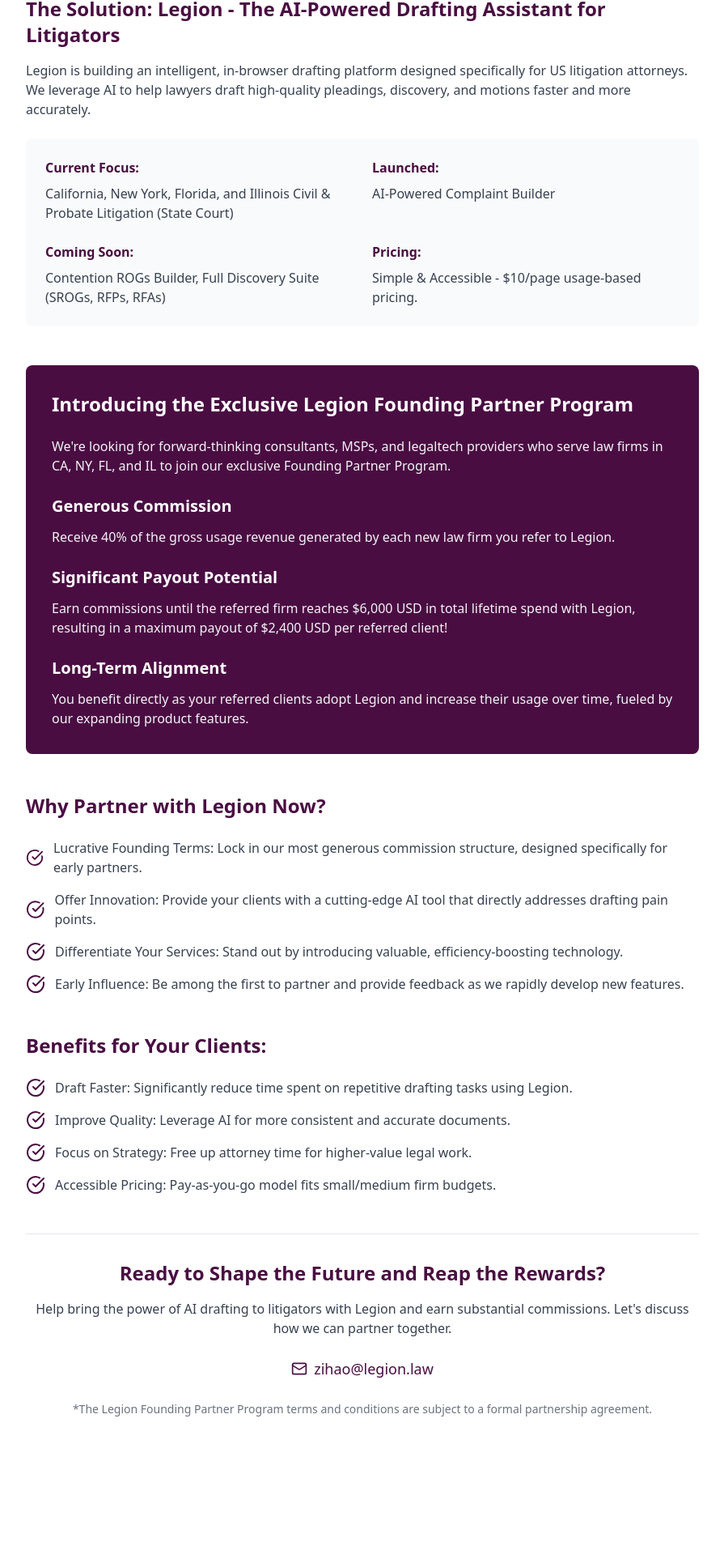
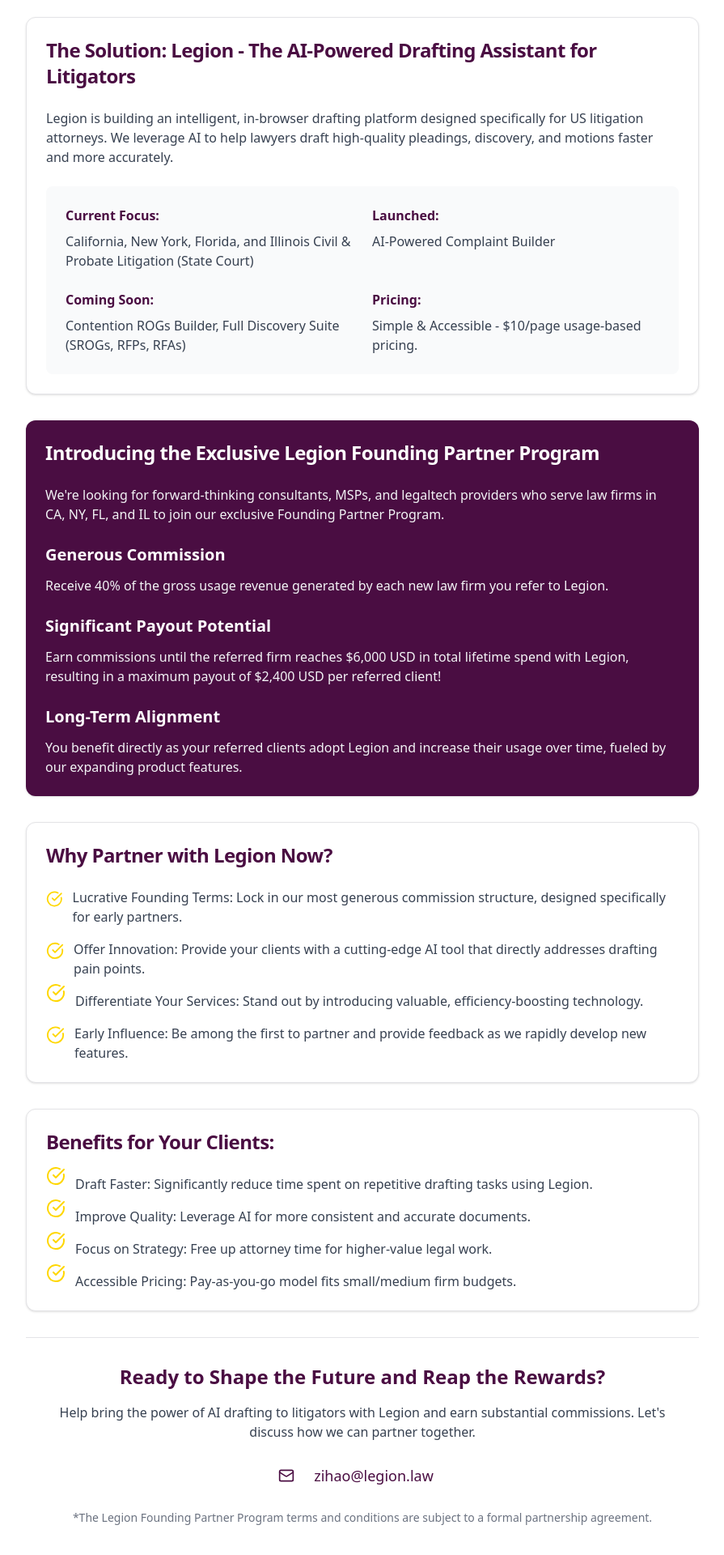
Before and after one commit to zihaojng/Legion-Founding-Partner-Program-One-Pager, a React app: page / in a window 1280 px wide. Shown: the part 549-2469 px from the top of the page at 81% size, without its empty margins (192-1087 px from the left). Before the commit the page ends 2347 px from the top, so only its background shows below. Built offline with nearby package versions, Linux system fonts and the light colour scheme; the HTML template or start-up script is replaced by a standard one.

Commit message:
beautify

```diff
--- a/package.json
+++ b/package.json
@@ -10,14 +10,18 @@
     "preview": "npx vite preview"
   },
   "dependencies": {
+    "@radix-ui/react-separator": "^1.1.6",
+    "@radix-ui/react-slot": "^1.2.2",
     "@tailwindcss/vite": "^4.1.7",
     "class-variance-authority": "^0.7.1",
     "clsx": "^2.1.1",
+    "framer-motion": "^12.12.1",
     "lucide-react": "^0.441.0",
     "react": "^18.3.1",
     "react-dom": "^18.3.1",
     "tailwind-merge": "^3.3.0",
-    "tailwindcss-animate": "^1.0.7"
+    "tailwindcss-animate": "^1.0.7",
+    "tailwindcss-animated": "^2.0.0"
   },
   "devDependencies": {
     "@types/node": "^20.11.18",
--- a/src/components/Flyer.tsx
+++ b/src/components/Flyer.tsx
@@ -1,18 +1,60 @@
 import { CheckCircleIcon, MailIcon } from 'lucide-react';
+import { Card, CardContent, CardHeader, CardTitle } from "@/components/ui/card";
+import { Button } from "@/components/ui/button";
+import { Separator } from "@/components/ui/separator";
+import { motion } from "framer-motion";
+
 export function Flyer() {
-  return <div className="max-w-4xl mx-auto px-8 py-12 bg-white min-h-screen">
-      <div className="mb-12">
+  return (
+    <motion.div
+      className="max-w-4xl mx-auto p-8 bg-white min-h-screen"
+      initial={{ opacity: 0, y: 50 }}
+      whileInView={{ opacity: 1, y: 0 }}
+      viewport={{ once: true }}
+      transition={{ duration: 0.5 }}
+    >
+      <Card className="mb-12 border-none shadow-none">
+        <CardContent className="p-0">
           <img src="./Light.png" alt="Legion Logo" className="h-32 mb-8" />
           <h1 className="text-3xl md:text-4xl font-bold mb-6 text-[#4A0D42]">
-          Become a Legion Founding Partner: Shape the Future of Litigation
-          Drafting & Earn Significant Rewards
+            Become a Legion{" "}
+            <span className="relative">
+              Founding Partner
+              <svg
+                viewBox="0 0 286 73"
+                fill="none"
+                className="absolute -left-2 -right-2 -top-2 bottom-0 translate-y-[-14px]"
+              >
+                <motion.path
+                  initial={{ pathLength: 0 }}
+                  whileInView={{ pathLength: 1 }}
+                  transition={{
+                    duration: 1.25,
+                    ease: "easeInOut",
+                  }}
+                  d="M142.293 1C106.854 16.8908 6.08202 7.17705 1.23654 43.3756C-2.10604 68.3466 29.5633 73.2652 122.688 71.7518C215.814 70.2384 316.298 70.689 275.761 38.0785C230.14 1.37835 97.0503 24.4575 52.9384 1"
+                  stroke="#FFD700"
+                  strokeWidth="3"
+                />
+              </svg>
+            </span>:{" "}
+            Shape the Future of Litigation Drafting & Earn Significant Rewards
           </h1>
-      </div>
-      <div className="space-y-12">
-        <section>
-          <h2 className="text-2xl font-bold mb-4 text-[#4A0D42]">
+        </CardContent>
+      </Card>
+      <motion.div
+        initial={{ opacity: 0, y: 50 }}
+        whileInView={{ opacity: 1, y: 0 }}
+        viewport={{ once: true }}
+        transition={{ duration: 0.5 }}
+      >
+        <Card>
+          <CardHeader>
+            <CardTitle className="text-2xl text-[#4A0D42]">
               The Challenge:
-          </h2>
+            </CardTitle>
+          </CardHeader>
+          <CardContent>
             <p className="text-gray-700">
               Drafting standard litigation documents – pleadings, discovery
               requests, motions – consumes countless hours for litigators,
@@ -20,12 +62,23 @@
               drains valuable time that could be spent on strategy, client
               interaction, and growth.
             </p>
-        </section>
-        <section>
-          <h2 className="text-2xl font-bold mb-4 text-[#4A0D42]">
+          </CardContent>
+        </Card>
+      </motion.div>
+      <motion.div
+        initial={{ opacity: 0, y: 50 }}
+        whileInView={{ opacity: 1, y: 0 }}
+        viewport={{ once: true }}
+        transition={{ duration: 0.5 }}
+      >
+        <Card className="mt-8">
+          <CardHeader>
+            <CardTitle className="text-2xl text-[#4A0D42]">
               The Solution: Legion - The AI-Powered Drafting Assistant for
               Litigators
-          </h2>
+            </CardTitle>
+          </CardHeader>
+          <CardContent>
             <p className="text-gray-700 mb-6">
             Legion is building an intelligent, in-browser drafting platform
             designed specifically for US litigation attorneys. We leverage AI to
@@ -62,11 +115,22 @@
               </p>
             </div>
             </div>
-        </section>
-        <section className="bg-[#4A0D42] text-white p-8 rounded-lg">
-          <h2 className="text-2xl font-bold mb-6">
+          </CardContent>
+        </Card>
+      </motion.div>
+      <motion.div
+        initial={{ opacity: 0, y: 50 }}
+        whileInView={{ opacity: 1, y: 0 }}
+        viewport={{ once: true }}
+        transition={{ duration: 0.5 }}
+      >
+        <Card className="mt-8 bg-[#4A0D42] text-white border-none">
+          <CardHeader>
+            <CardTitle className="text-2xl text-white">
             Introducing the Exclusive Legion Founding Partner Program
-          </h2>
+            </CardTitle>
+          </CardHeader>
+          <CardContent>
             <p className="text-gray-100 mb-6">
             We're looking for forward-thinking consultants, MSPs, and legaltech
             providers who serve law firms in CA, NY, FL, and IL to join our
@@ -103,31 +167,62 @@
               </p>
             </div>
             </div>
-        </section>
-        <section>
-          <h2 className="text-2xl font-bold mb-6 text-[#4A0D42]">
+          </CardContent>
+        </Card>
+      </motion.div>
+      <motion.div
+        initial={{ opacity: 0, y: 50 }}
+        whileInView={{ opacity: 1, y: 0 }}
+        viewport={{ once: true }}
+        transition={{ duration: 0.5 }}
+      >
+        <Card className="mt-8">
+          <CardHeader>
+            <CardTitle className="text-2xl text-[#4A0D42]">
               Why Partner with Legion Now?
-          </h2>
+            </CardTitle>
+          </CardHeader>
+          <CardContent>
           <div className="space-y-4">
             {['Lucrative Founding Terms: Lock in our most generous commission structure, designed specifically for early partners.', 'Offer Innovation: Provide your clients with a cutting-edge AI tool that directly addresses drafting pain points.', 'Differentiate Your Services: Stand out by introducing valuable, efficiency-boosting technology.', 'Early Influence: Be among the first to partner and provide feedback as we rapidly develop new features.'].map((benefit, i) => <div key={i} className="flex items-center gap-3">
-                <CheckCircleIcon className="h-6 w-6 text-[#4A0D42]" />
+                <CheckCircleIcon className="h-6 w-6 text-[#FFD700] translate-y-[-10px]" />
                 <span className="text-gray-700">{benefit}</span>
               </div>)}
           </div>
-        </section>
-        <section>
-          <h2 className="text-2xl font-bold mb-6 text-[#4A0D42]">
+          </CardContent>
+        </Card>
+      </motion.div>
+      <motion.div
+        initial={{ opacity: 0, y: 50 }}
+        whileInView={{ opacity: 1, y: 0 }}
+        viewport={{ once: true }}
+        transition={{ duration: 0.5 }}
+      >
+        <Card className="mt-8">
+          <CardHeader>
+            <CardTitle className="text-2xl text-[#4A0D42]">
               Benefits for Your Clients:
-          </h2>
+            </CardTitle>
+          </CardHeader>
+          <CardContent>
           <div className="space-y-4">
             {['Draft Faster: Significantly reduce time spent on repetitive drafting tasks using Legion.', 'Improve Quality: Leverage AI for more consistent and accurate documents.', 'Focus on Strategy: Free up attorney time for higher-value legal work.', 'Accessible Pricing: Pay-as-you-go model fits small/medium firm budgets.'].map((benefit, i) => <div key={i} className="flex items-center gap-3">
-                <CheckCircleIcon className="h-6 w-6 text-[#4A0D42]" />
+                <CheckCircleIcon className="h-6 w-6 text-[#FFD700] translate-y-[-10px]" />
                 <span className="text-gray-700">{benefit}</span>
               </div>)}
           </div>
-        </section>
-        <section className="border-t border-gray-200 pt-8">
-          <div className="text-center">
+          </CardContent>
+        </Card>
+      </motion.div>
+      <Separator className="my-8" />
+      <motion.div
+        initial={{ opacity: 0, y: 50 }}
+        whileInView={{ opacity: 1, y: 0 }}
+        viewport={{ once: true }}
+        transition={{ duration: 0.5 }}
+      >
+        <Card className="mt-8 border-none shadow-none">
+          <CardContent className="text-center">
             <h2 className="text-2xl font-bold mb-4 text-[#4A0D42]">
               Ready to Shape the Future and Reap the Rewards?
             </h2>
@@ -138,16 +233,23 @@
             </p>
             <div className="inline-flex items-center text-[#4A0D42]">
               <MailIcon className="h-5 w-5 mr-2" />
-              <a href="mailto:zihao@legion.law" className="text-lg font-medium hover:underline">
+              <Button
+                variant="ghost"
+                className="text-lg font-medium text-[#4A0D42] hover:text-[#4A0D42]/90"
+                asChild
+              >
+                <a href="mailto:zihao@legion.law">
                 zihao@legion.law
                 </a>
+              </Button>
             </div>
             <p className="text-sm text-gray-500 mt-6">
               *The Legion Founding Partner Program terms and conditions are
               subject to a formal partnership agreement.
             </p>
-          </div>
-        </section>
-      </div>
-    </div>;
+          </CardContent>
+        </Card>
+      </motion.div>
+    </motion.div>
+  );
 }
--- /dev/null
+++ b/src/components/ui/button.tsx
@@ -0,0 +1,57 @@
+import * as React from "react"
+import { Slot } from "@radix-ui/react-slot"
+import { cva, type VariantProps } from "class-variance-authority"
+
+import { cn } from "@/lib/utils"
+
+const buttonVariants = cva(
+  "inline-flex items-center justify-center gap-2 whitespace-nowrap rounded-md text-sm font-medium transition-colors focus-visible:outline-none focus-visible:ring-1 focus-visible:ring-ring disabled:pointer-events-none disabled:opacity-50 [&_svg]:pointer-events-none [&_svg]:size-4 [&_svg]:shrink-0",
+  {
+    variants: {
+      variant: {
+        default:
+          "bg-primary text-primary-foreground shadow hover:bg-primary/90",
+        destructive:
+          "bg-destructive text-destructive-foreground shadow-sm hover:bg-destructive/90",
+        outline:
+          "border border-input bg-background shadow-sm hover:bg-accent hover:text-accent-foreground",
+        secondary:
+          "bg-secondary text-secondary-foreground shadow-sm hover:bg-secondary/80",
+        ghost: "hover:bg-accent hover:text-accent-foreground",
+        link: "text-primary underline-offset-4 hover:underline",
+      },
+      size: {
+        default: "h-9 px-4 py-2",
+        sm: "h-8 rounded-md px-3 text-xs",
+        lg: "h-10 rounded-md px-8",
+        icon: "h-9 w-9",
+      },
+    },
+    defaultVariants: {
+      variant: "default",
+      size: "default",
+    },
+  }
+)
+
+export interface ButtonProps
+  extends React.ButtonHTMLAttributes<HTMLButtonElement>,
+    VariantProps<typeof buttonVariants> {
+  asChild?: boolean
+}
+
+const Button = React.forwardRef<HTMLButtonElement, ButtonProps>(
+  ({ className, variant, size, asChild = false, ...props }, ref) => {
+    const Comp = asChild ? Slot : "button"
+    return (
+      <Comp
+        className={cn(buttonVariants({ variant, size, className }))}
+        ref={ref}
+        {...props}
+      />
+    )
+  }
+)
+Button.displayName = "Button"
+
+export { Button, buttonVariants }
--- /dev/null
+++ b/src/components/ui/card.tsx
@@ -0,0 +1,76 @@
+import * as React from "react"
+
+import { cn } from "@/lib/utils"
+
+const Card = React.forwardRef<
+  HTMLDivElement,
+  React.HTMLAttributes<HTMLDivElement>
+>(({ className, ...props }, ref) => (
+  <div
+    ref={ref}
+    className={cn(
+      "rounded-xl border bg-card text-card-foreground shadow",
+      className
+    )}
+    {...props}
+  />
+))
+Card.displayName = "Card"
+
+const CardHeader = React.forwardRef<
+  HTMLDivElement,
+  React.HTMLAttributes<HTMLDivElement>
+>(({ className, ...props }, ref) => (
+  <div
+    ref={ref}
+    className={cn("flex flex-col space-y-1.5 p-6", className)}
+    {...props}
+  />
+))
+CardHeader.displayName = "CardHeader"
+
+const CardTitle = React.forwardRef<
+  HTMLDivElement,
+  React.HTMLAttributes<HTMLDivElement>
+>(({ className, ...props }, ref) => (
+  <div
+    ref={ref}
+    className={cn("font-semibold leading-none tracking-tight", className)}
+    {...props}
+  />
+))
+CardTitle.displayName = "CardTitle"
+
+const CardDescription = React.forwardRef<
+  HTMLDivElement,
+  React.HTMLAttributes<HTMLDivElement>
+>(({ className, ...props }, ref) => (
+  <div
+    ref={ref}
+    className={cn("text-sm text-muted-foreground", className)}
+    {...props}
+  />
+))
+CardDescription.displayName = "CardDescription"
+
+const CardContent = React.forwardRef<
+  HTMLDivElement,
+  React.HTMLAttributes<HTMLDivElement>
+>(({ className, ...props }, ref) => (
+  <div ref={ref} className={cn("p-6 pt-0", className)} {...props} />
+))
+CardContent.displayName = "CardContent"
+
+const CardFooter = React.forwardRef<
+  HTMLDivElement,
+  React.HTMLAttributes<HTMLDivElement>
+>(({ className, ...props }, ref) => (
+  <div
+    ref={ref}
+    className={cn("flex items-center p-6 pt-0", className)}
+    {...props}
+  />
+))
+CardFooter.displayName = "CardFooter"
+
+export { Card, CardHeader, CardFooter, CardTitle, CardDescription, CardContent }
--- /dev/null
+++ b/src/components/ui/separator.tsx
@@ -0,0 +1,29 @@
+import * as React from "react"
+import * as SeparatorPrimitive from "@radix-ui/react-separator"
+
+import { cn } from "@/lib/utils"
+
+const Separator = React.forwardRef<
+  React.ElementRef<typeof SeparatorPrimitive.Root>,
+  React.ComponentPropsWithoutRef<typeof SeparatorPrimitive.Root>
+>(
+  (
+    { className, orientation = "horizontal", decorative = true, ...props },
+    ref
+  ) => (
+    <SeparatorPrimitive.Root
+      ref={ref}
+      decorative={decorative}
+      orientation={orientation}
+      className={cn(
+        "shrink-0 bg-border",
+        orientation === "horizontal" ? "h-[1px] w-full" : "h-full w-[1px]",
+        className
+      )}
+      {...props}
+    />
+  )
+)
+Separator.displayName = SeparatorPrimitive.Root.displayName
+
+export { Separator }
--- a/tailwind.config.js
+++ b/tailwind.config.js
@@ -7,6 +7,15 @@
     plugins: [require("tailwindcss-animate")],
     theme: {
     	extend: {
+        keyframes: {
+          "bg-position": {
+          "0%": { backgroundPosition: "0% 50%" },
+           "100%": { backgroundPosition: "100% 50%" },
+          }
+         },
+         animation: {
+           "bg-position": "bg-position 3s infinite alternate"
+         },
     		borderRadius: {
     			lg: 'var(--radius)',
     			md: 'calc(var(--radius) - 2px)',
```
Also changed, not shown: vite.config.ts (+7 -0 lines), 1 other file (tests, documents, lock files or other folders). Lines whose indentation alone changed are shown as unchanged.
